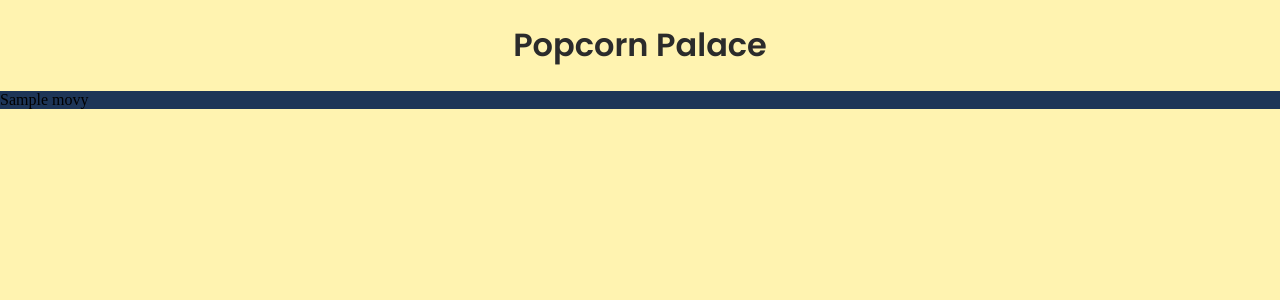
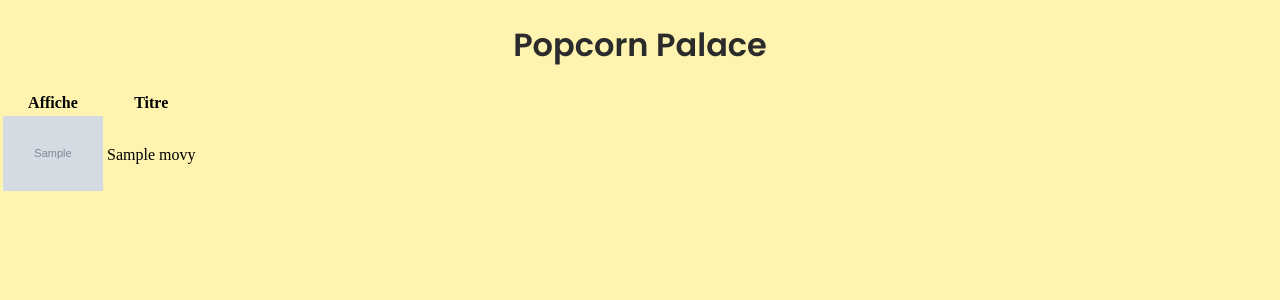
Before and after one commit to baris-ux/cinema-reservation, a Flask app: page / in a window 1280 px wide. Shown: the part 53-353 px from the top of the page. Run offline with Flask 3, Linux system fonts and the light colour scheme; grey boxes marked "Sample" are stand-in pictures; a database or web service that is not in the repository returns one stand-in record (values such as "Sample title"); some libraries are stand-ins or nearby versions.

Commit message:
ajout des poster pour chaque titre

```diff
--- a/app.py
+++ b/app.py
@@ -1,4 +1,4 @@
-# app.py
+
 from flask import Flask, render_template
 import psycopg2
 
@@ -8,8 +8,8 @@ DB_URL = "postgresql://postgres:root@127.0.0.1:5432/movies"
 
 def get_movies():
     with psycopg2.connect(DB_URL) as conn, conn.cursor() as cur:
-        cur.execute("SELECT title FROM movies ORDER BY release_date DESC;")
-        return [row[0] for row in cur.fetchall()]
+        cur.execute("SELECT title, poster_url FROM movies ORDER BY release_date DESC;")
+        return cur.fetchall()
 
 @app.route("/")
 def index():
--- a/import_tmdb.py
+++ b/import_tmdb.py
@@ -68,4 +68,4 @@ def import_by_title(query: str):
 
 
 if __name__ == "__main__":
-    import_by_title("Star Wars, épisode III - La Revanche des Sith")  # ← change le titre pour importer d’autres films
+    import_by_title("Dune")  # ← change le titre pour importer d’autres films
--- a/templates/index.html
+++ b/templates/index.html
@@ -16,10 +16,19 @@
             </ul>
         </nav>
         <h1>Popcorn Palace</h1>
-        <ul>
-            {% for title in movies %}
-                <li>{{ title }}</li>
+
+        <table>
+            <tr>
+                <th>Affiche</th>
+                <th>Titre</th>
+            </tr>
+            {% for title, poster_url in movies %}
+            <tr>
+                <td><img src="{{ poster_url }}" alt="Affiche de {{ title }}" width="100"></td>
+                <td>{{ title }}</td>
+            </tr>
             {% endfor %}
-        </ul>
+        </table>
+
     </body>
 </html>
```
